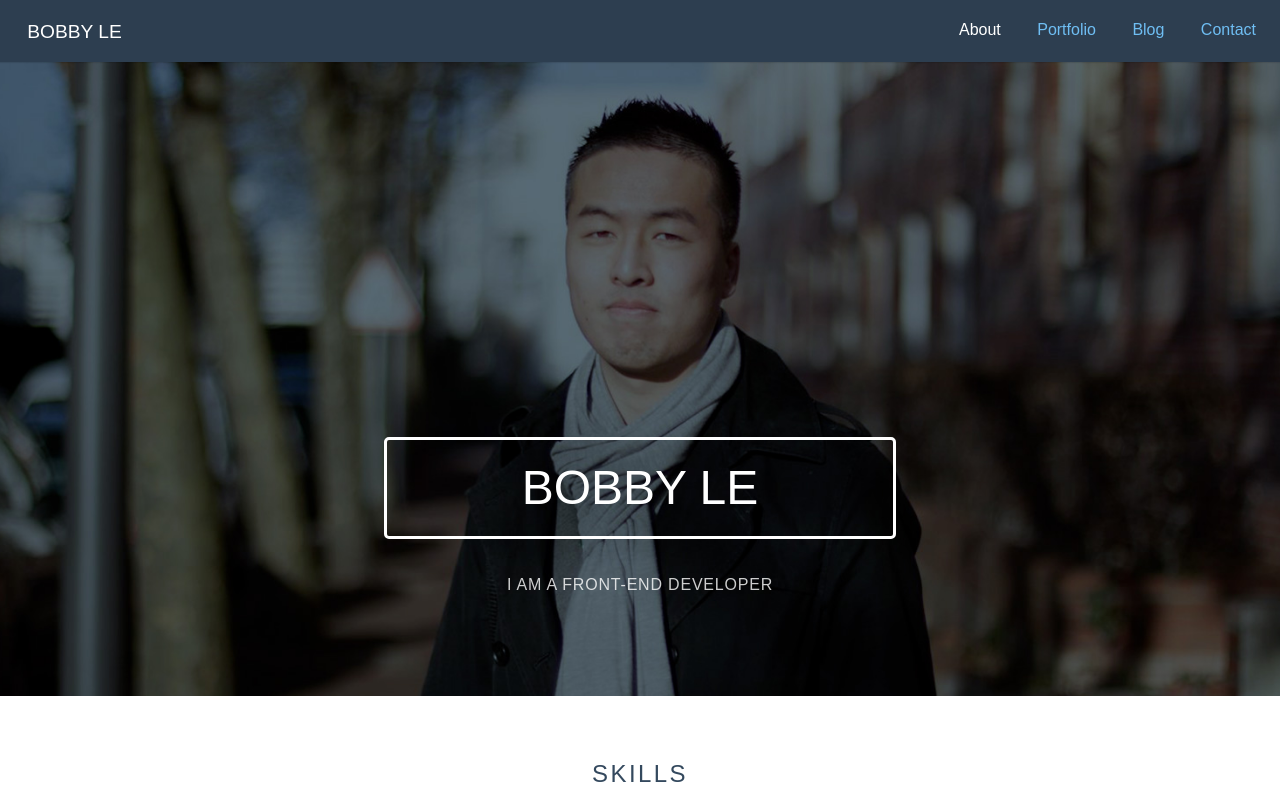
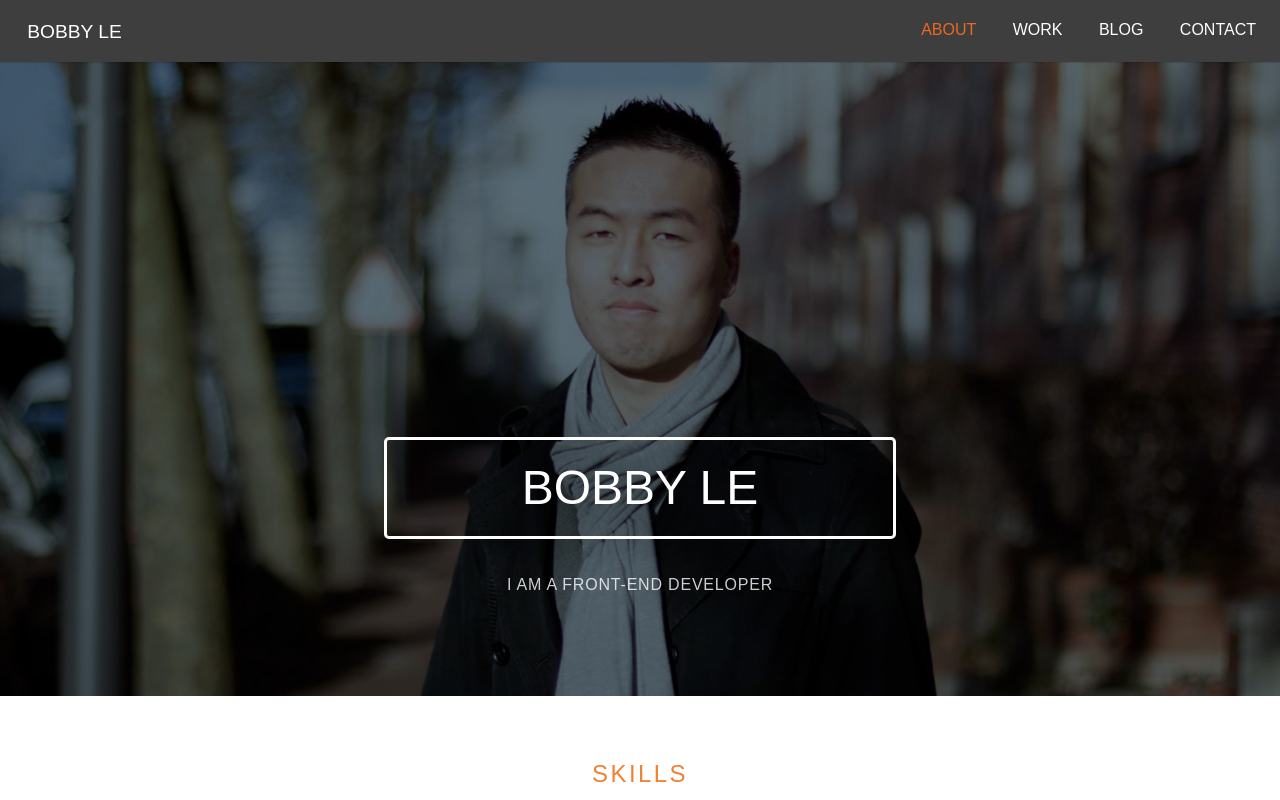
Before and after one commit to BobbyLE/bobbyle-angular, a website: page app/index.html in a window 1280 px wide. Shown: the top 800 px of the page. Drawn offline with nearby package versions, Linux system fonts and the light colour scheme; some packages are replaced by stand-ins of ours; files that its build step writes are made by us from their sources.

Commit message:
change colors

```diff
--- a/app/index.html
+++ b/app/index.html
@@ -26,14 +26,14 @@
 
     <!-- Add your site or application content here -->
     <div class="header">
-        <div class="home-menu pure-menu pure-menu-horizontal pure-menu-fixed">
+        <div class="menu pure-menu pure-menu-horizontal pure-menu-fixed">
             <a class="pure-menu-heading" href="/">Bobby LE</a>
 
             <ul class="pure-menu-list">
-                <li class="pure-menu-item pure-menu-selected"><a href="/about" class="pure-menu-link">About</a></li>
-                <li class="pure-menu-item"><a href="/portfolio" class="pure-menu-link">Portfolio</a></li>
-                <li class="pure-menu-item"><a href="/blog" class="pure-menu-link">Blog</a></li>
-                <li class="pure-menu-item"><a href="/contact" class="pure-menu-link">Contact</a></li>
+                <li class="pure-menu-item pure-menu-selected"><a href="/about" class="pure-menu-link">ABOUT</a></li>
+                <li class="pure-menu-item"><a href="/portfolio" class="pure-menu-link">WORK</a></li>
+                <li class="pure-menu-item"><a href="/blog" class="pure-menu-link">BLOG</a></li>
+                <li class="pure-menu-item"><a href="/contact" class="pure-menu-link">CONTACT</a></li>
             </ul>
         </div>
     </div>
--- a/app/styles/main.scss
+++ b/app/styles/main.scss
@@ -1,5 +1,11 @@
 // bower:scss
 // endbower
+
+$menu-color: #3E3E3E; //gris foncé
+$about-color: #ed6727; //Orange
+$work-color: #efb525; //Jaune
+$blog-color: #39af8d; //vert
+$contact-color: #15acb7; //bleu
 
 .browsehappy {
   margin: 0.2em 0;
@@ -31,7 +37,7 @@ h4,
 h5,
 h6,
 label {
-  color: #34495e;
+  color: #f18135;
 }
 
 .pure-img-responsive {
@@ -81,7 +87,7 @@ label {
  * I want my pure-button elements to look a little different
  */
 .pure-button {
-  background-color: #1f8dd6;
+  background-color: $about-color;
   color: white;
   padding: 0.5em 2em;
   border-radius: 5px;
@@ -100,13 +106,13 @@ a.pure-button-primary {
  * I want to customize how my .pure-menu looks at the top of the page
  */
 
-.home-menu {
+.menu {
   padding: 0.5em;
   text-align: center;
   box-shadow: 0 1px 1px rgba(0,0,0, 0.10);
 }
-.home-menu {
-  background: #2d3e50;
+.menu {
+  background: $menu-color;
 }
 .pure-menu.pure-menu-fixed {
   /* Fixed menus normally have a border at the bottom. */
@@ -115,22 +121,24 @@ a.pure-button-primary {
   z-index: 4;
 }
 
-.home-menu .pure-menu-heading {
+.menu .pure-menu-heading {
   color: white;
   font-weight: 400;
   font-size: 120%;
   float: left;
 }
 
-.home-menu .pure-menu-selected a {
+.menu .pure-menu-selected a {
   color: white;
 }
-
-.home-menu a {
-  color: #6FBEF3;
+.menu .pure-menu-selected .pure-menu-link {
+  color: $about-color;
 }
-.home-menu li a:hover,
-.home-menu li a:focus {
+.menu a {
+  color: #ffffff;
+}
+.menu li a:hover,
+.menu li a:focus {
   background: none;
   border: none;
   color: #AECFE5;
@@ -143,7 +151,7 @@ a.pure-button-primary {
  */
 
 .splash-container {
-  background: #1f8dd6 url('../images/bobbyleModified.jpg') center center;
+  background: url('../images/bobbyleModified.jpg') center center;
   background-size: cover;
   background-attachment: fixed;
   z-index: 1;
@@ -216,7 +224,7 @@ a.pure-button-primary {
 
 /* This is the class used for the content sub-headers (<h3>) */
 .content-subhead {
-  color: #1f8dd6;
+  color: $about-color;
 }
 .content-subhead i {
   margin-right: 7px;
@@ -224,13 +232,14 @@ a.pure-button-primary {
 
 /* This is the class used for the dark-background areas. */
 .ribbon {
-  background: #2d3e50;
+  background: $about-color;
   color: #aaa;
 }
 
 /* This is the class used for the footer */
 .footer {
-  background: #111;
+  background: $menu-color;
+  color: #fff;
 }
 
 /*
@@ -251,10 +260,10 @@ a.pure-button-primary {
 
   /* We can align the menu header to the left, but float the
   menu items to the right. */
-  .home-menu {
+  .menu {
     text-align: left;
   }
-  .home-menu ul {
+  .menu ul {
     float: right;
   }
 
```
Also changed, not shown: app/styles/main.css, 1 other file.
